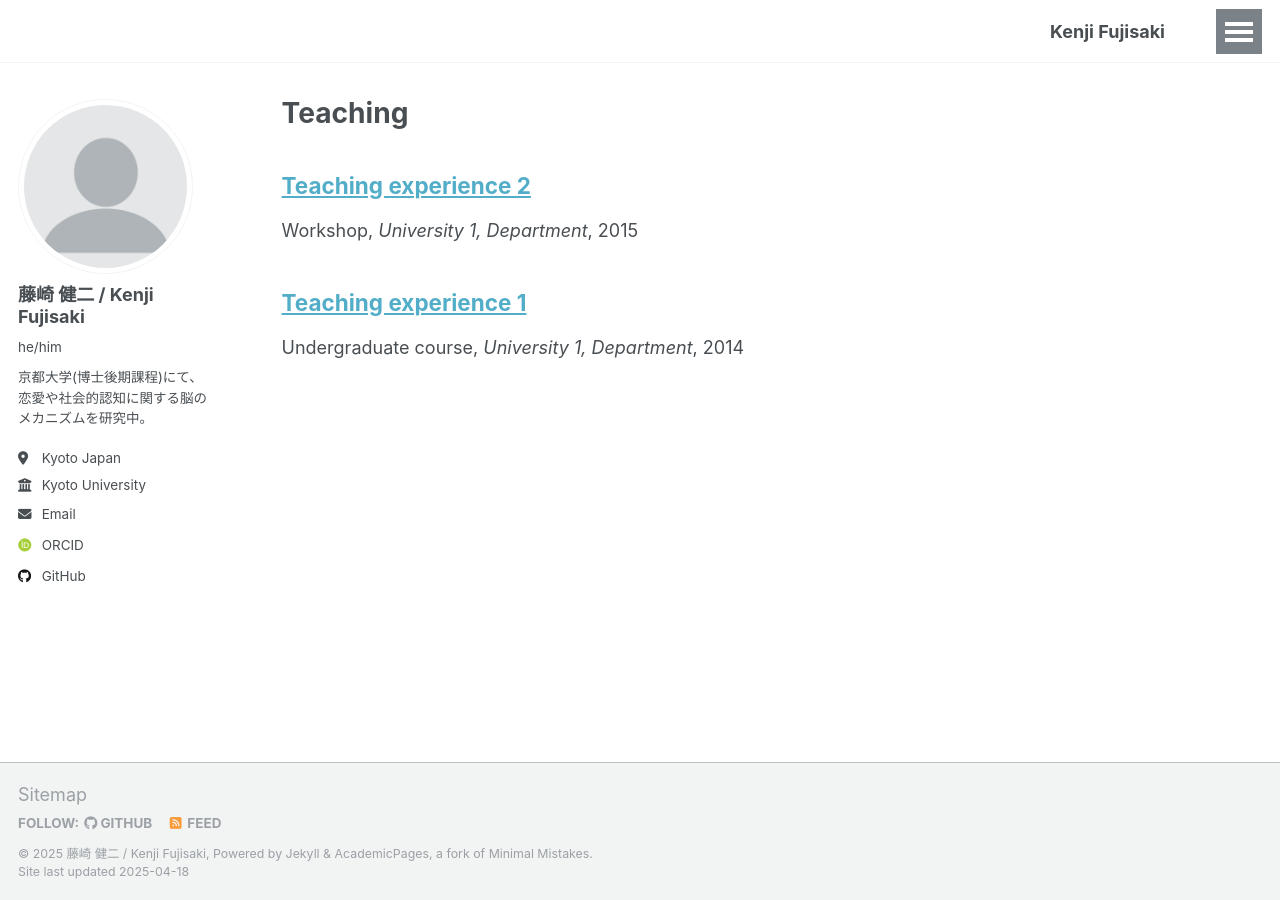
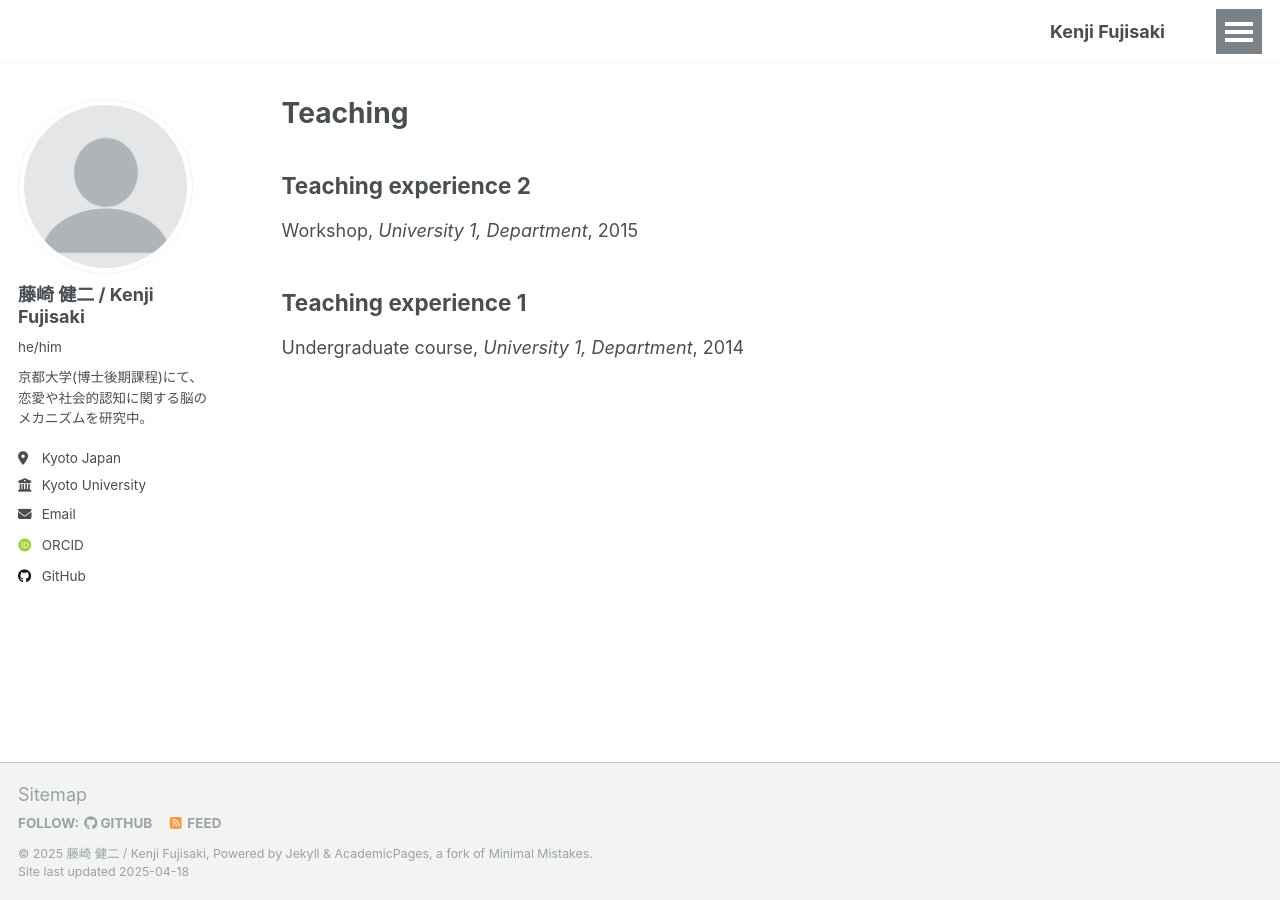
Before and after one commit to kenjifujisaki-research/kenjifujisaki-research.github.io, a Jekyll site: the page built from _pages/teaching.html, in a window 1280 px wide. Built offline with Jekyll 4.4.1, drawn with Linux system fonts in a browser that asks for light colours; some web fonts are replaced.

Commit message:
Update archive-single.html

```diff
--- a/_includes/archive-single.html
+++ b/_includes/archive-single.html
@@ -27,12 +27,21 @@
     {% endif %}
 
     <h2 class="archive__item-title" itemprop="headline">
-      {% if post.link %}
-        <a href="{{ post.link }}">{{ title }}</a> <a href="{{ base_path }}{{ post.url }}" rel="permalink"><i class="fa fa-link" aria-hidden="true" title="permalink"></i><span class="sr-only">Permalink</span></a>
-      {% else %}
-        <a href="{{ base_path }}{{ post.url }}" rel="permalink">{{ title }}</a>
-      {% endif %}
-    </h2>
+  {% if post.link_title == true %}
+    {% if post.link %}
+      <a href="{{ post.link }}">{{ title }}</a>
+      <a href="{{ base_path }}{{ post.url }}" rel="permalink">
+        <i class="fa fa-link" aria-hidden="true" title="permalink"></i>
+        <span class="sr-only">Permalink</span>
+      </a>
+    {% else %}
+      <a href="{{ base_path }}{{ post.url }}" rel="permalink">{{ title }}</a>
+    {% endif %}
+  {% else %}
+    {{ title }}
+  {% endif %}
+</h2>
+
 
     {% if post.read_time %}
       <p class="page__meta"><i class="fa fa-clock" aria-hidden="true"></i> {% include read-time.html %}</p>
```
